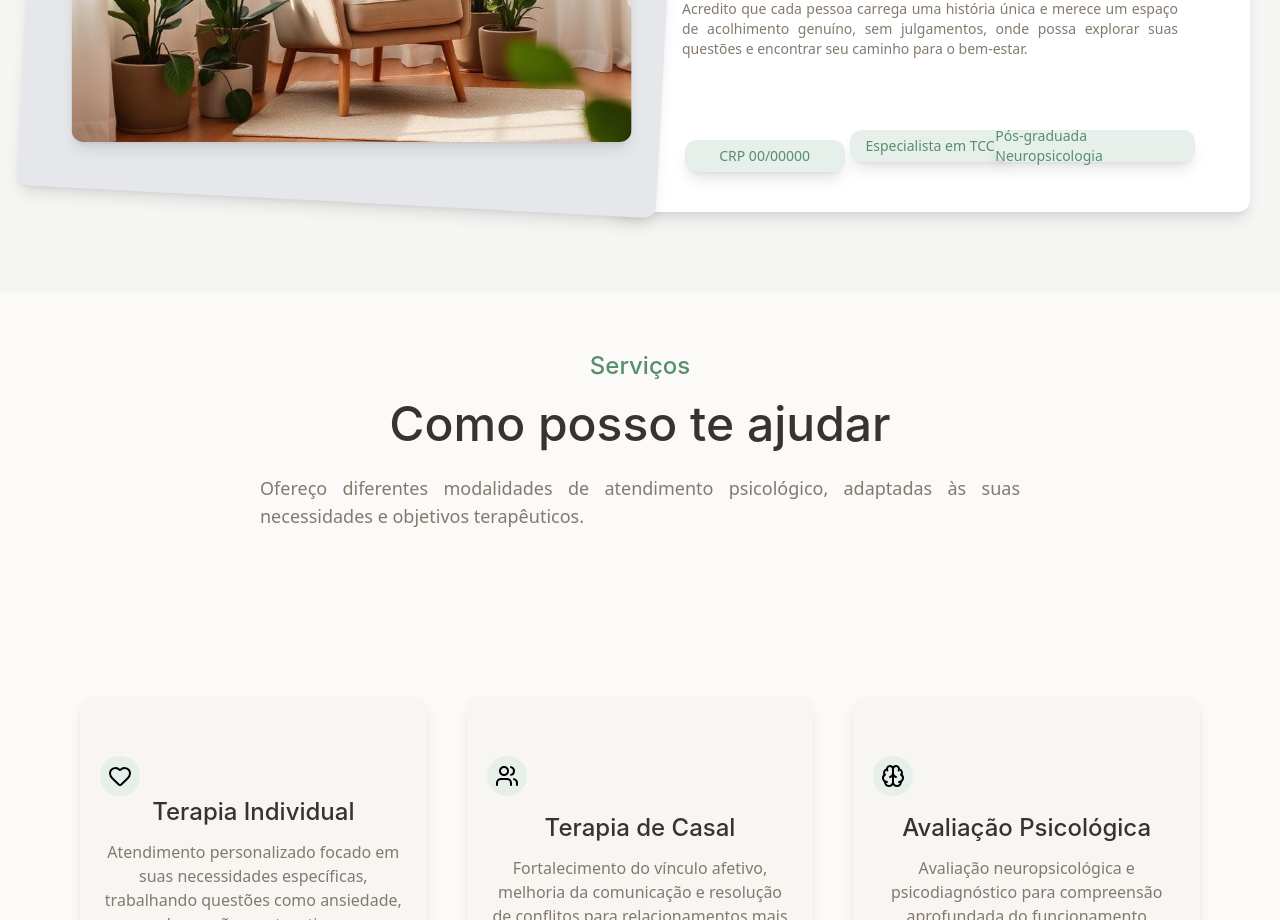
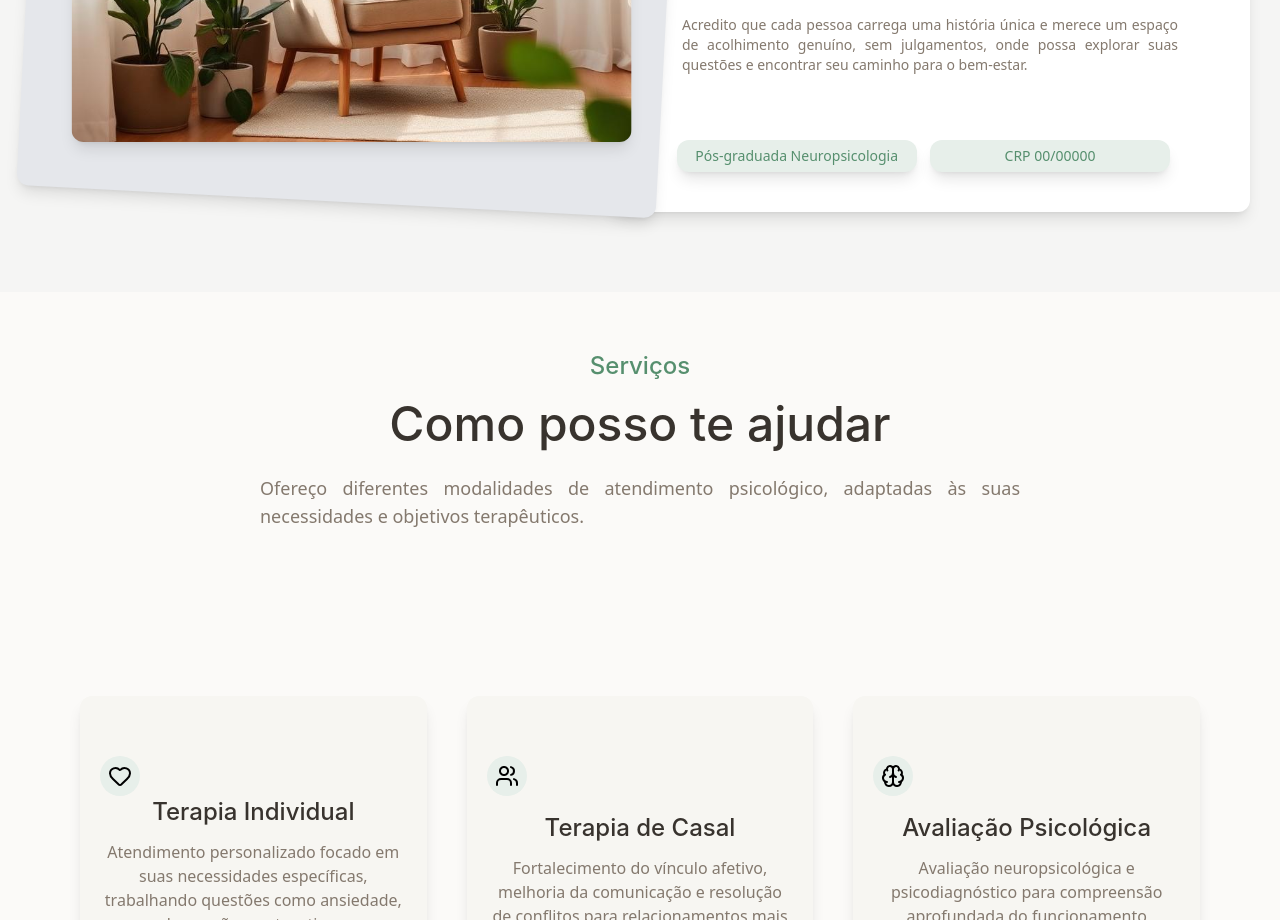
Before and after one commit to jaumm0/Page-psicologa-freela, a React (Vite) app: page / in a window 1280 px wide. Shown: the part 1180-2100 px from the top of the page. Built offline with nearby package versions, Linux system fonts and the light colour scheme.

Commit message:
commit arrumado detalhes

```diff
--- a/src/components/Info.jsx
+++ b/src/components/Info.jsx
@@ -47,24 +47,11 @@ function Info (){
                     </li>
                 </ul>
                 <ul
-                className="font-inter font-medium text-ulheader grid lg:grid-cols-3 md:grid-cols-3 sm:grid-cols-1 gap-4 lg:text-sm md:text-xs sm:text-xs lg:w-120 md:w-full sm:w-full place-items-center"
+                className="font-inter font-medium text-ulheader grid lg:grid-cols-3 md:grid-cols-3 sm:grid-cols-1 lg:px-10 lg:text-sm md:text-xs sm:text-xs lg:w-120 md:w-full sm:w-full place-items-center"
                 >
+
                     <li
-                    className="bg-bgIcon lg:h-8 md:h-7 sm:h-6 mt-5 sm:mb-0 md:mb-0 lg:mb-0 flex justify-center text-textmain items-center lg:w-40 md:w-32 sm:w-24 rounded-xl shadow-lg"
-                    >
-                        <span>
-                            CRP 00/00000
-                        </span>
-                    </li>
-                    <li
-                    className="bg-bgIcon lg:h-8 md:h-7 sm:h-6 flex justify-center text-textmain items-center lg:w-40 md:w-32 sm:w-24 rounded-xl shadow-lg"
-                    >
-                        <span>
-                            Especialista em TCC
-                        </span>
-                    </li>
-                    <li
-                    className="bg-bgIcon lg:h-8 md:h-7 sm:h-6 mb-5 sm:mb-0 md:mb-0 lg:mb-0 flex justify-center text-textmain items-center lg:w-50 md:w-40 sm:w-28 rounded-xl shadow-lg"
+                    className="bg-bgIcon lg:h-8 md:h-7 sm:h-6 mb-5 mt-5 sm:mt-0 md:mt-0 lg:mt-0 sm:mb-0 md:mb-0 lg:mb-0 flex justify-center text-textmain items-center lg:w-60 md:w-40 sm:w-28 rounded-xl shadow-lg"
                     >
                         <span
                         className=""
@@ -72,6 +59,18 @@ function Info (){
                             Pós-graduada Neuropsicologia
                         </span>
                     </li>
+                    <li
+                    className="bg-bgIcon lg:h-8 md:h-7 sm:h-6 mb-5 sm:mb-0 md:mb-0 lg:mb-0 lg:ml-60  flex justify-center text-textmain items-center lg:w-60 md:w-40 sm:w-28 rounded-xl shadow-lg"
+                    >
+                        <span
+                        className=""
+                        >
+                            CRP 00/00000
+                        </span>
+                    </li>
+
+
+
                 </ul>
             </aside>
         </section>
```
